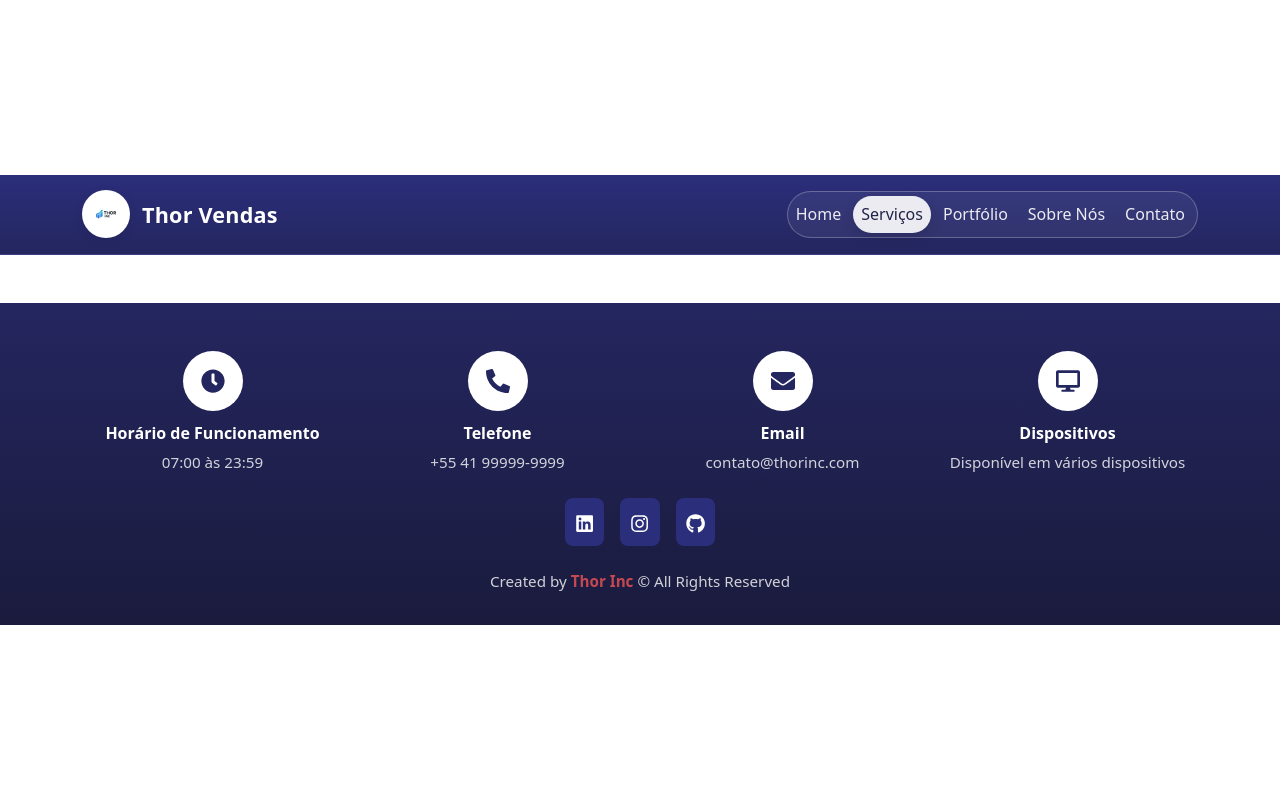
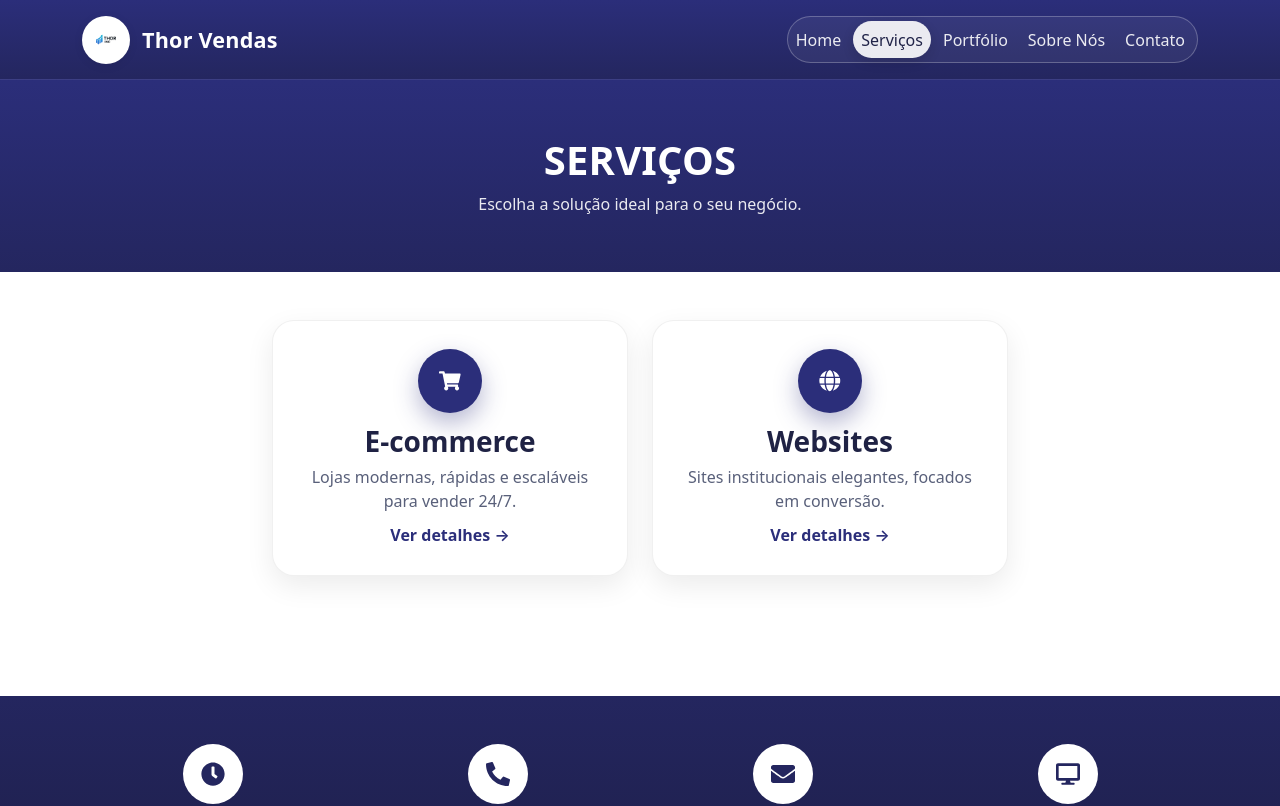
Before and after one commit to papapaulosegundo/ThorIncVendasFront, a React (Vite) app: page /servicos in a window 1280 px wide. Shown: the top 806 px of the page. Built offline with nearby package versions, Linux system fonts and the light colour scheme.

Commit message:
SPRINT-01-005-Tela Serviços e Correções

```diff
--- a/index.html
+++ b/index.html
@@ -7,7 +7,7 @@
     <link rel="preconnect" href="https://fonts.gstatic.com" crossorigin>
     <link href="https://fonts.googleapis.com/css2?family=Poppins:wght@400;600;700&display=swap" rel="stylesheet">
     <meta name="viewport" content="width=device-width, initial-scale=1.0" />
-    <title>Vite + React + TS</title>
+    <title>Thor Vendas Inc</title>
   </head>
   <body>
     <div id="root"></div>
--- a/src/App.tsx
+++ b/src/App.tsx
@@ -5,6 +5,9 @@ import Home from "./pages/home/Home";
 import AboutUs from "./pages/aboutUs/AboutUs";
 import Contact from "./pages/contact/Contact";
 import Portfolio from "./pages/portfolio/Portfolio";
+import Services from "./pages/services/Services";
+import Ecommerce from "./pages/services/Ecommerce";
+import Websites from "./pages/services/Websites";
 import "./app.css";
 
 export default function App() {
@@ -16,6 +19,11 @@ export default function App() {
         <Route path="/sobre" element={<AboutUs />} />
         <Route path="/contato" element={<Contact />} />
         <Route path="/portfolio" element={<Portfolio />} />
+
+        <Route path="/servicos" element={<Services />} />
+        <Route path="/servicos/ecommerce" element={<Ecommerce />} />
+        <Route path="/servicos/websites" element={<Websites />} />
+
       </Routes>
       <Footer />
     </>
--- a/src/components/navBar/Navbar.tsx
+++ b/src/components/navBar/Navbar.tsx
@@ -34,7 +34,7 @@ export default function NavbarApp() {
         <Navbar.Collapse id="main-nav" className="justify-content-end">
           <Nav className="pillMenu">
             <Nav.Link as={NavLink} to="/" end>Home</Nav.Link>
-            <Nav.Link as={NavLink} to="/servicos" disabled>Serviços</Nav.Link>
+            <Nav.Link as={NavLink} to="/servicos#opcoes">Serviços</Nav.Link>
             <Nav.Link as={NavLink} to="/portfolio">Portfólio</Nav.Link>
             <Nav.Link as={NavLink} to="/sobre">Sobre Nós</Nav.Link>
             <Nav.Link as={NavLink} to="/contato">Contato</Nav.Link>
--- /dev/null
+++ b/src/pages/services/Ecommerce.tsx
@@ -0,0 +1,50 @@
+import { Container, Row, Col, Button } from "react-bootstrap";
+import { FaShoppingCart, FaBolt, FaShieldAlt } from "react-icons/fa";
+import "./serviceDetail.css";
+
+export default function Ecommerce() {
+  return (
+    <>
+      <section className="sd-hero">
+        <Container>
+          <h1 className="title">E-commerce</h1>
+          <p className="subtitle">
+            Lojas modernas, rápidas e integradas — prontas para escalar e vender 24/7.
+          </p>
+        </Container>
+      </section>
+
+      <section className="sd-section">
+        <Container>
+          <Row className="g-4">
+            <Col md={4}>
+              <div className="sd-card">
+                <div className="sd-icon"><FaShoppingCart /></div>
+                <h5 className="sd-title">Checkout que converte</h5>
+                <p className="sd-text">Fluxo de compra otimizado e suporte a múltiplos meios de pagamento.</p>
+              </div>
+            </Col>
+            <Col md={4}>
+              <div className="sd-card">
+                <div className="sd-icon"><FaBolt /></div>
+                <h5 className="sd-title">Performance</h5>
+                <p className="sd-text">Páginas leves com Vite + React, SEO técnico e carregamento rápido.</p>
+              </div>
+            </Col>
+            <Col md={4}>
+              <div className="sd-card">
+                <div className="sd-icon"><FaShieldAlt /></div>
+                <h5 className="sd-title">Segurança</h5>
+                <p className="sd-text">Boas práticas, HTTPS, autenticação e monitoramento contínuo.</p>
+              </div>
+            </Col>
+          </Row>
+
+          <div className="sd-cta">
+            <Button className="sd-btn" href="/contato">Quero vender mais</Button>
+          </div>
+        </Container>
+      </section>
+    </>
+  );
+}
--- /dev/null
+++ b/src/pages/services/Services.tsx
@@ -0,0 +1,59 @@
+import { useEffect, useRef } from "react";
+import { Container, Row, Col } from "react-bootstrap";
+import { Link, useLocation } from "react-router-dom";
+import { FaShoppingCart, FaGlobe } from "react-icons/fa";
+import "./services.css";
+
+export default function Services() {
+  const { hash } = useLocation();
+  const optionsRef = useRef<HTMLDivElement | null>(null);
+
+  useEffect(() => {
+    if (hash === "#opcoes" && optionsRef.current) {
+      optionsRef.current.scrollIntoView({ behavior: "smooth", block: "start" });
+    }
+  }, [hash]);
+
+  return (
+    <>
+      {/* HERO */}
+      <section className="srv-hero">
+        <Container>
+          <h1 className="title text-center">Serviços</h1>
+          <p className="subtitle text-center">
+            Escolha a solução ideal para o seu negócio.
+          </p>
+        </Container>
+      </section>
+
+      {/* OPÇÕES */}
+      <section id="opcoes" ref={optionsRef} className="srv-options">
+        <Container>
+          <Row className="g-4 justify-content-center">
+            <Col md={5} lg={4}>
+              <Link to="/servicos/ecommerce" className="srv-card">
+                <div className="icon"><FaShoppingCart /></div>
+                <h3 className="srv-title">E-commerce</h3>
+                <p className="srv-desc">
+                  Lojas modernas, rápidas e escaláveis para vender 24/7.
+                </p>
+                <span className="srv-cta">Ver detalhes →</span>
+              </Link>
+            </Col>
+
+            <Col md={5} lg={4}>
+              <Link to="/servicos/websites" className="srv-card">
+                <div className="icon"><FaGlobe /></div>
+                <h3 className="srv-title">Websites</h3>
+                <p className="srv-desc">
+                  Sites institucionais elegantes, focados em conversão.
+                </p>
+                <span className="srv-cta">Ver detalhes →</span>
+              </Link>
+            </Col>
+          </Row>
+        </Container>
+      </section>
+    </>
+  );
+}
--- /dev/null
+++ b/src/pages/services/Websites.tsx
@@ -0,0 +1,50 @@
+import { Container, Row, Col, Button } from "react-bootstrap";
+import { FaGlobe, FaMobileAlt, FaRocket } from "react-icons/fa";
+import "./serviceDetail.css";
+
+export default function Websites() {
+  return (
+    <>
+      <section className="sd-hero">
+        <Container>
+          <h1 className="title">Websites</h1>
+          <p className="subtitle">
+            Sites institucionais elegantes, responsivos e focados em conversão.
+          </p>
+        </Container>
+      </section>
+
+      <section className="sd-section">
+        <Container>
+          <Row className="g-4">
+            <Col md={4}>
+              <div className="sd-card">
+                <div className="sd-icon"><FaGlobe /></div>
+                <h5 className="sd-title">Identidade forte</h5>
+                <p className="sd-text">Design alinhado à marca, tipografia moderna e conteúdo claro.</p>
+              </div>
+            </Col>
+            <Col md={4}>
+              <div className="sd-card">
+                <div className="sd-icon"><FaMobileAlt /></div>
+                <h5 className="sd-title">100% responsivo</h5>
+                <p className="sd-text">Experiência perfeita em desktop, tablet e celular.</p>
+              </div>
+            </Col>
+            <Col md={4}>
+              <div className="sd-card">
+                <div className="sd-icon"><FaRocket /></div>
+                <h5 className="sd-title">Pronto para crescer</h5>
+                <p className="sd-text">Base limpa para evoluir com novas páginas e integrações.</p>
+              </div>
+            </Col>
+          </Row>
+
+          <div className="sd-cta">
+            <Button className="sd-btn" href="/contato">Quero meu site</Button>
+          </div>
+        </Container>
+      </section>
+    </>
+  );
+}
--- /dev/null
+++ b/src/pages/services/serviceDetail.css
@@ -0,0 +1,66 @@
+:root{
+  --brand-700:#2b2e7a;
+  --brand-800:#24265f;
+}
+
+/* HERO padrão do site */
+.sd-hero{
+  background: linear-gradient(180deg, var(--brand-700), var(--brand-800));
+  color:#fff;
+  padding: 56px 0 48px;
+  text-align:center;
+}
+.sd-hero .title{
+  font-weight:800;
+  letter-spacing:.2px;
+  margin-bottom:.25rem;
+}
+.sd-hero .subtitle{
+  opacity:.9;
+  max-width: 780px;
+  margin: 0 auto;
+}
+
+/* seção de conteúdo */
+.sd-section{
+  padding: 40px 0 72px;
+}
+
+/* cards de benefício */
+.sd-card{
+  border-radius: 22px;
+  background:#fff;
+  border: 1px solid rgba(0,0,0,.06);
+  box-shadow: 0 10px 28px rgba(0,0,0,.08);
+  padding: 24px 20px;
+  text-align:center;
+  height: 100%;
+}
+.sd-icon{
+  width: 60px; height: 60px;
+  border-radius: 50%;
+  display: grid; place-items: center;
+  background: var(--brand-700);
+  color:#fff; font-size: 1.35rem;
+  margin: 0 auto 12px;
+  box-shadow: 0 10px 24px rgba(43,46,122,.35);
+}
+.sd-title{ font-weight: 800; color:#1f2244; margin-bottom: .25rem; }
+.sd-text{ color:#59607a; margin:0; line-height:1.55; }
+
+/* CTA */
+.sd-cta{ text-align:center; margin-top: 24px; }
+.sd-btn{
+  border-radius: 999px;
+  padding: .7rem 1.25rem;
+  font-weight: 600;
+  letter-spacing:.2px;
+  border: none;
+  background: linear-gradient(90deg, var(--brand-700), var(--brand-800));
+  color:#fff;
+  box-shadow: 0 12px 28px rgba(31,34,68,.25);
+}
+.sd-btn:hover{ filter: brightness(.98); }
+
+/* respiro p/ sticky navbar */
+.sd-section, .sd-hero{ scroll-margin-top: 84px; }
--- /dev/null
+++ b/src/pages/services/services.css
@@ -0,0 +1,69 @@
+/* hero no padrão do site */
+.srv-hero{
+  background: linear-gradient(180deg, #2b2e7a, #24265f);
+  color:#fff;
+  padding: 56px 0 40px;
+}
+.srv-hero .title{
+  font-weight: 800;
+  text-transform: uppercase;
+  letter-spacing:.2px;
+}
+.srv-hero .subtitle{ opacity:.9; margin-top:.5rem; }
+
+/* a seção "opções" já desce com respiro e compensa a navbar sticky */
+.srv-options{
+  padding: 48px 0 72px;
+  scroll-margin-top: 84px;  /* quando vem com #opcoes */
+}
+
+/* cards */
+.srv-card{
+  display: block;
+  text-decoration: none;
+  color: inherit;
+  border-radius: 22px;
+  border: 1px solid rgba(0,0,0,.06);
+  background: #fff;
+  box-shadow: 0 10px 28px rgba(0,0,0,.08);
+  padding: 28px 24px;
+  text-align: center;
+  transition: transform .25s ease, box-shadow .25s ease;
+  position: relative;
+  overflow: hidden;
+}
+.srv-card:hover{
+  transform: translateY(-3px);
+  box-shadow: 0 18px 40px rgba(0,0,0,.12);
+}
+.srv-card::after{
+  content:"";
+  position:absolute; inset:0;
+  background: rgba(36,38,95,.06);
+  opacity:0; transition: opacity .25s ease;
+}
+.srv-card:hover::after{ opacity:1; }
+
+.icon{
+  width: 64px; height: 64px;
+  margin: 0 auto 12px;
+  border-radius: 50%;
+  display: grid; place-items: center;
+  background: #2b2e7a; color:#fff;
+  box-shadow: 0 10px 24px rgba(43,46,122,.35);
+  font-size: 1.35rem;
+}
+.srv-title{
+  font-weight: 800;
+  margin: 10px 0 6px;
+  color: #1f2244;
+}
+.srv-desc{
+  color: #59607a;
+  margin: 0 0 10px;
+}
+.srv-cta{
+  display:inline-block;
+  font-weight: 600;
+  color:#2b2e7a;
+}
```
